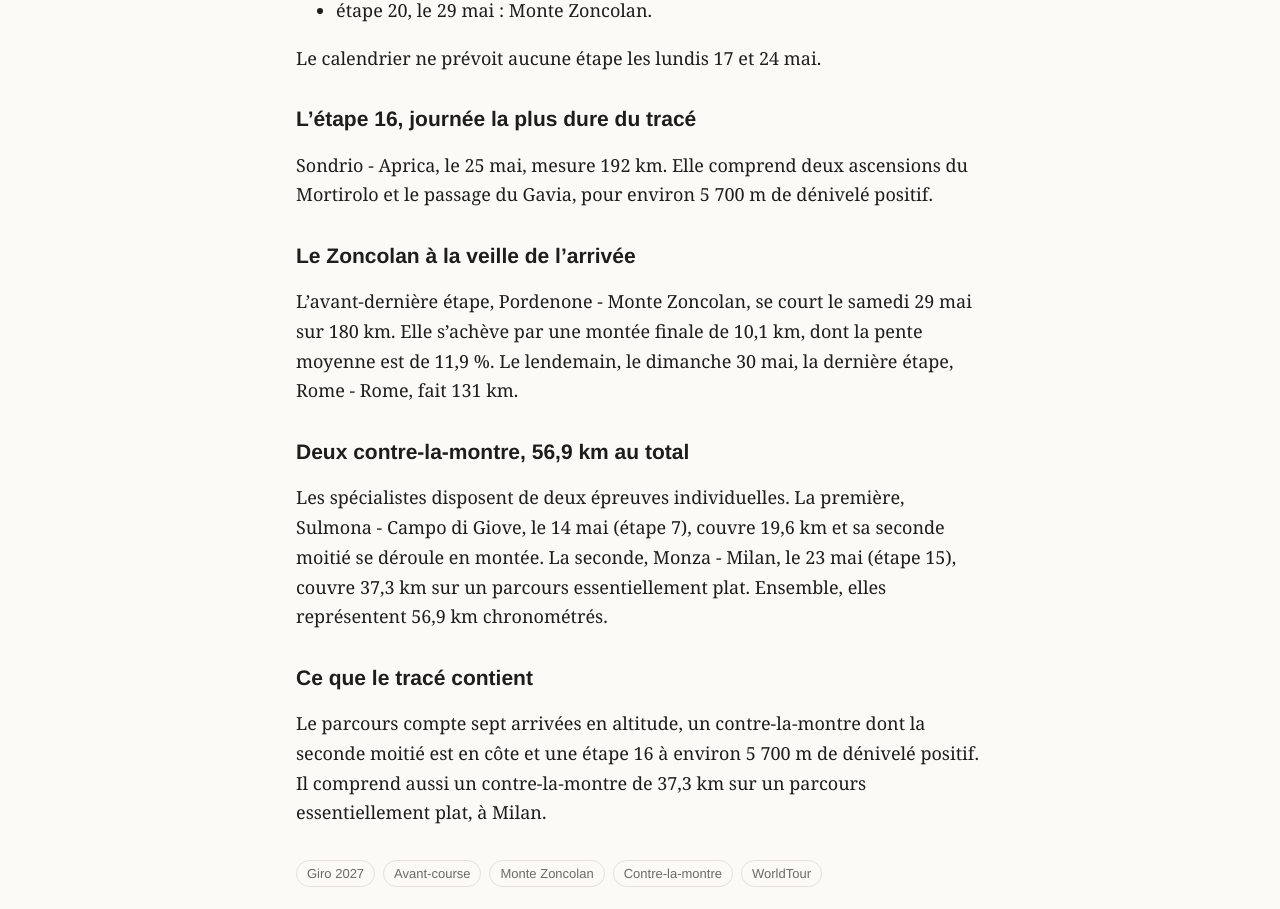
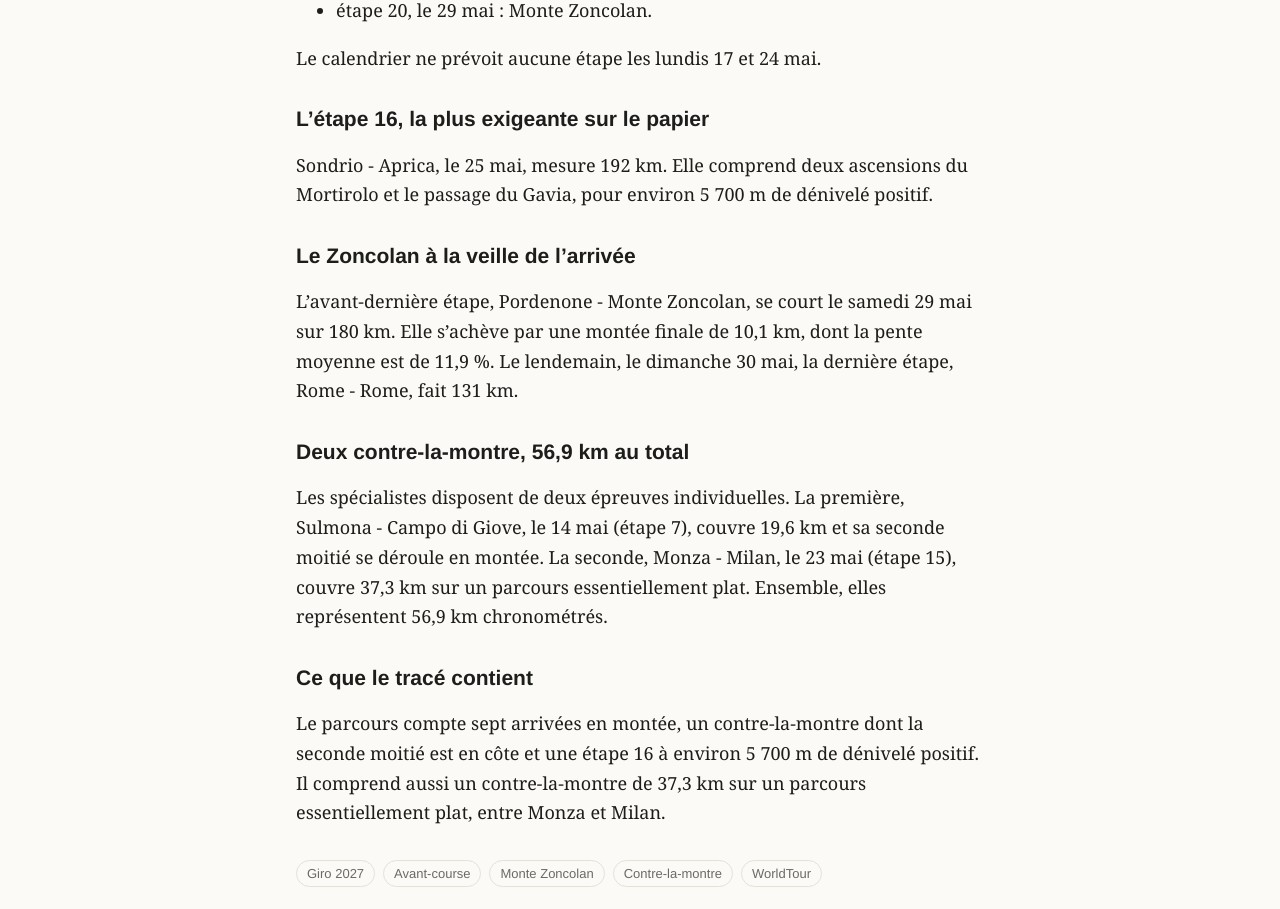
Before and after one commit to antoinebb/test-repo, a Jekyll site: the page built from _posts/2026-11-03-giro-2027-trieste-rome-sept-arrivees-en-montee-deux-clm.md, in a window 1280 px wide. Shown: the part 1009-1918 px from the top of the page. Built offline with Jekyll 4.4.1, drawn with Linux system fonts in a browser that asks for light colours.

Commit message:
Correction n°1 : Giro 2027 : de Trieste à Rome, sept arrivées en montée et deux CLM
Co-Authored-By: Claude Sonnet 5.5 <noreply@anthropic.com>
Claude-Session: https://claude.ai/code/session_01Hc8Yjd2ByXw2BivxQbfZ1e

```diff
--- a/_posts/2026-11-03-giro-2027-trieste-rome-sept-arrivees-en-montee-deux-clm.md
+++ b/_posts/2026-11-03-giro-2027-trieste-rome-sept-arrivees-en-montee-deux-clm.md
@@ -29,7 +29,7 @@ Sept étapes se terminent au sommet d'une ascension :
 
 Le calendrier ne prévoit aucune étape les lundis 17 et 24 mai.
 
-## L'étape 16, journée la plus dure du tracé
+## L'étape 16, la plus exigeante sur le papier
 
 Sondrio - Aprica, le 25 mai, mesure 192 km. Elle comprend deux ascensions du Mortirolo et le passage du Gavia, pour environ 5 700 m de dénivelé positif.
 
@@ -43,4 +43,4 @@ Les spécialistes disposent de deux épreuves individuelles. La première, Sulmo
 
 ## Ce que le tracé contient
 
-Le parcours compte sept arrivées en altitude, un contre-la-montre dont la seconde moitié est en côte et une étape 16 à environ 5 700 m de dénivelé positif. Il comprend aussi un contre-la-montre de 37,3 km sur un parcours essentiellement plat, à Milan.
+Le parcours compte sept arrivées en montée, un contre-la-montre dont la seconde moitié est en côte et une étape 16 à environ 5 700 m de dénivelé positif. Il comprend aussi un contre-la-montre de 37,3 km sur un parcours essentiellement plat, entre Monza et Milan.
```
